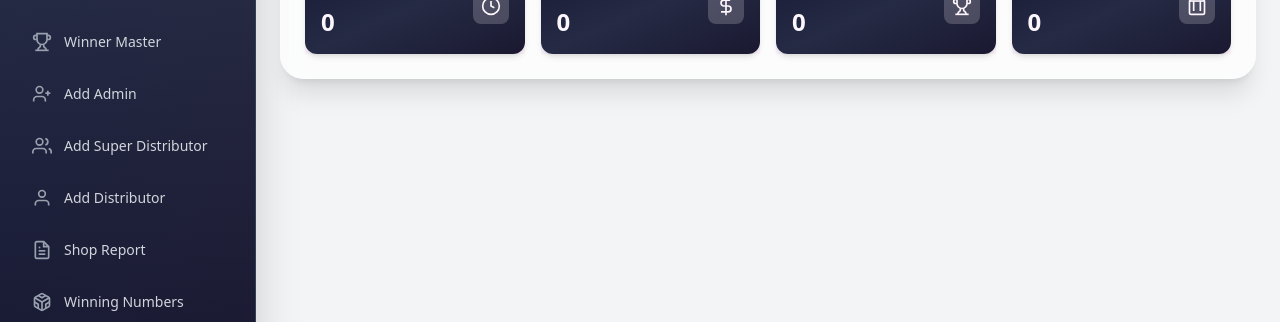
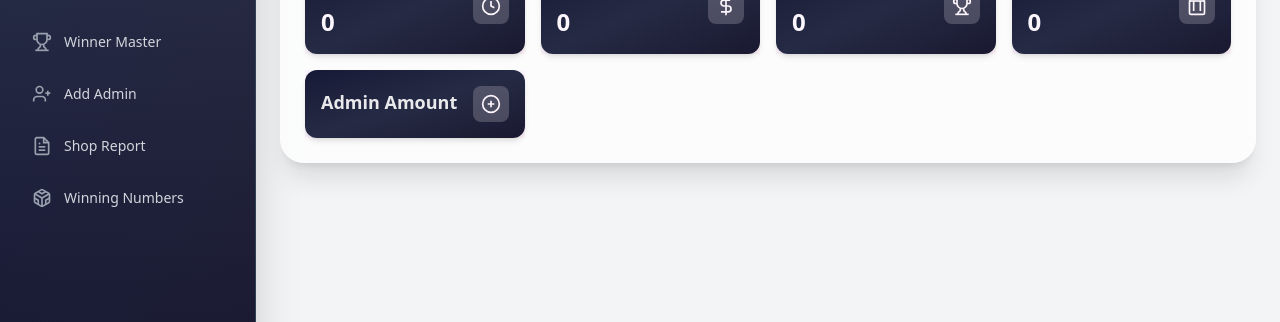
Before and after one commit to Realrishi001/SkillJackPot, a Next.js app: page /admindashboard in a window 1280 px wide. Shown: the part 431-753 px from the top of the page. Built offline with nearby package versions, Linux system fonts and the light colour scheme; no server answers; sample sign-in values are in the browser's storage.

Commit message:
feat: Enhance Sidebar and Admin Dashboard with new stats and balance management features

```diff
--- a/src/Components/Sidebar/Sidebar.jsx
+++ b/src/Components/Sidebar/Sidebar.jsx
@@ -69,28 +69,6 @@ const Sidebar = () => {
           <circle cx="9" cy="7" r="4"/>
           <line x1="19" y1="8" x2="19" y2="14"/>
           <line x1="22" y1="11" x2="16" y2="11"/>
-        </svg>
-      )
-    },
-    {
-      name: 'Add Super Distributor',
-      href: '/add-super-distributor',
-      icon: (
-        <svg width="20" height="20" viewBox="0 0 24 24" fill="none" stroke="currentColor" strokeWidth="2">
-          <path d="M17 21v-2a4 4 0 0 0-4-4H5a4 4 0 0 0-4 4v2"/>
-          <circle cx="9" cy="7" r="4"/>
-          <path d="M23 21v-2a4 4 0 0 0-3-3.87"/>
-          <path d="M16 3.13a4 4 0 0 1 0 7.75"/>
-        </svg>
-      )
-    },
-    {
-      name: 'Add Distributor',
-      href: '/add-distributor',
-      icon: (
-        <svg width="20" height="20" viewBox="0 0 24 24" fill="none" stroke="currentColor" strokeWidth="2">
-          <path d="M20 21v-2a4 4 0 0 0-4-4H8a4 4 0 0 0-4 4v2"/>
-          <circle cx="12" cy="7" r="4"/>
         </svg>
       )
     },
--- a/src/app/admindashboard/page.jsx
+++ b/src/app/admindashboard/page.jsx
@@ -10,14 +10,15 @@ const Page = () => {
   const router = useRouter();
 
   // State for dashboard stats
-  const [stats, setStats] = useState({
-    totalAdmins: 0,
-    ticketsToday: 0,
-    totalPoints: 0,    // totalPointsToday
-    netPoints: 0,      // netAmount
-    winningPoints: 0,  // winningAmount
-    shopPoints: 0      // commissionAmount
-  });
+const [stats, setStats] = useState({
+  totalAdmins: 0,
+  ticketsToday: 0,
+  totalPoints: 0,
+  netPoints: 0,
+  winningPoints: 0,
+  shopPoints: 0,
+  adminAmount: 0
+});
 
   useEffect(() => {
     // Auth check
@@ -39,14 +40,16 @@ const Page = () => {
           `${process.env.NEXT_PUBLIC_API_BASE_URL}/get-points`
         );
 
-        setStats({
+       setStats({
           totalAdmins: resDashboard.data.totalAdmins || 0,
-          ticketsToday: resDashboard.data.totalTickets || 0,  // FIXED
+          ticketsToday: resDashboard.data.totalTickets || 0,
           totalPoints: resPoints.data.totalPointsToday || 0,
           netPoints: resPoints.data.netAmount || 0,
           winningPoints: resPoints.data.winningAmount || 0,
-          shopPoints: resPoints.data.commissionAmount || 0
+          shopPoints: resPoints.data.commissionAmount || 0,
+          adminAmount: resPoints.data.adminAmount || 0    // <-- add this line
         });
+
 
         console.log(resDashboard.data);
         console.log(resPoints.data);
@@ -243,6 +246,24 @@ const Page = () => {
                 </div>
               </div>
 
+              {/* Admin Amount */}
+              <div className='group relative bg-gradient-to-br from-slate-900 via-slate-800 to-slate-900 p-4 rounded-xl shadow-md hover:shadow-lg transition-all duration-300 transform hover:scale-105'>
+                <div className='absolute inset-0 bg-gradient-to-br from-purple-500/10 to-pink-500/10 opacity-50'></div>
+                <div className='flex items-center justify-between text-white'>
+                  <div>
+                    <h2 className='text-lg font-bold opacity-90 mb-1'>Admin Amount</h2>
+                    <h1 className='text-2xl font-bold'>{stats.adminAmount}</h1>
+                  </div>
+                  <div className='bg-white/20 p-2 rounded-lg'>
+                    <svg width="20" height="20" viewBox="0 0 24 24" fill="none" stroke="white" strokeWidth="2">
+                      <circle cx="12" cy="12" r="10"/>
+                      <path d="M8 12h8M12 8v8"/>
+                    </svg>
+                  </div>
+                </div>
+              </div>
+
+
             </div>
           </div>
         </div>
--- a/src/app/comission-master/page.jsx
+++ b/src/app/comission-master/page.jsx
@@ -28,6 +28,8 @@ const CommissionMaster = () => {
     { packageName: 'Commission 7%', commissionRupees: 0, commissionPercent: 7 }
   ]);
   const [balances, setBalances] = useState([]);
+  const [editBalances, setEditBalances] = useState({});
+
 
   // State for form inputs
   const [newPackage, setNewPackage] = useState({ packageName: '', commissionPercent: '' });
@@ -38,14 +40,7 @@ const CommissionMaster = () => {
   const [adminUsernames, setAdminUsernames] = useState([]);
   const [adminCommissions, setAdminCommissions] = useState([]);
 
-  // Fetch usernames & commissions from backend when Set Commission modal opens
-  useEffect(() => {
-    if (setCommissionModalOpenState) {
-      fetchAdminData();
-    }
-    // eslint-disable-next-line
-  }, [setCommissionModalOpenState]);
-
+  // Fetch usernames & commissions from backend
   const fetchAdminData = async () => {
     try {
       const res = await axios.get(`${process.env.NEXT_PUBLIC_API_BASE_URL}/get-commission-details`);
@@ -57,28 +52,41 @@ const CommissionMaster = () => {
     }
   };
 
+  // Fetch balances from backend
 const fetchBalances = async () => {
   try {
-    const res = await axios.get(
-      `${process.env.NEXT_PUBLIC_API_BASE_URL}/get-balance`
-    );
-    setBalances(res.data.admins); // [{ userName, balance }]
+    const res = await axios.get(`${process.env.NEXT_PUBLIC_API_BASE_URL}/get-balance`);
+    setBalances(res.data.admins); // original array
+    // initialize local edit state
+    const initial = {};
+    res.data.admins.forEach(b => {
+      initial[b.userName] = b.balance; // or initial[b.id] = b.balance
+    });
+    setEditBalances(initial);
   } catch (error) {
-    console.error(error);
     setBalances([]);
+    setEditBalances({});
   }
 };
 
-
+  // Fetch data on initial mount
   useEffect(() => {
     fetchBalances();
+    fetchAdminData();
   }, []);
-
 
   // Modal toggles
   const handleCommissionModalToggle = () => setCommissionModalOpen(!commissionModalOpen);
   const handleSetCommissionModalToggle = () => setSetCommissionModalOpen(!setCommissionModalOpenState);
   const handleAddBalanceModalToggle = () => setAddBalanceModalOpen(!addBalanceModalOpenState);
+
+  // Refresh admin data when set commission modal opens (optional, can be removed if not needed)
+  useEffect(() => {
+    if (setCommissionModalOpenState) {
+      fetchAdminData();
+    }
+    // eslint-disable-next-line
+  }, [setCommissionModalOpenState]);
 
   // Handle input changes
   const handleInputChange = (e, stateSetter) => {
@@ -109,17 +117,14 @@ const handleAddSetCommission = async () => {
           userName: newSetCommission.shopName,
           commission: Number(newSetCommission.commission)
         });
-      // Optionally, show a toast: toast.success(response.data.message)
         await fetchAdminData(); // Refresh the UI with updated commission table
         setNewSetCommission({ shopName: '', commission: '', package: '' });
         setSetCommissionModalOpen(false);
       } catch (err) {
-      // Optionally, show a toast: toast.error(err.response?.data?.message || "Error updating commission")
         console.error(err);
       }
     }
   };
-
 
   const handleAddBalance = async () => {
     if (newBalance.shopName && newBalance.amount) {
@@ -143,7 +148,6 @@ const handleAddBalance = async () => {
       }
     }
   };
-
 
   const handleDeletePackage = (index) => {
     setCommissionPackages(commissionPackages.filter((_, i) => i !== index));
@@ -305,7 +309,6 @@ const handleAddBalance = async () => {
                 }))}
                 onDelete={handleDeleteBalance}
               />
-
             </Modal>
 
             {/* Modal for Set Commission */}
```
Lines whose indentation alone changed are shown as unchanged.
